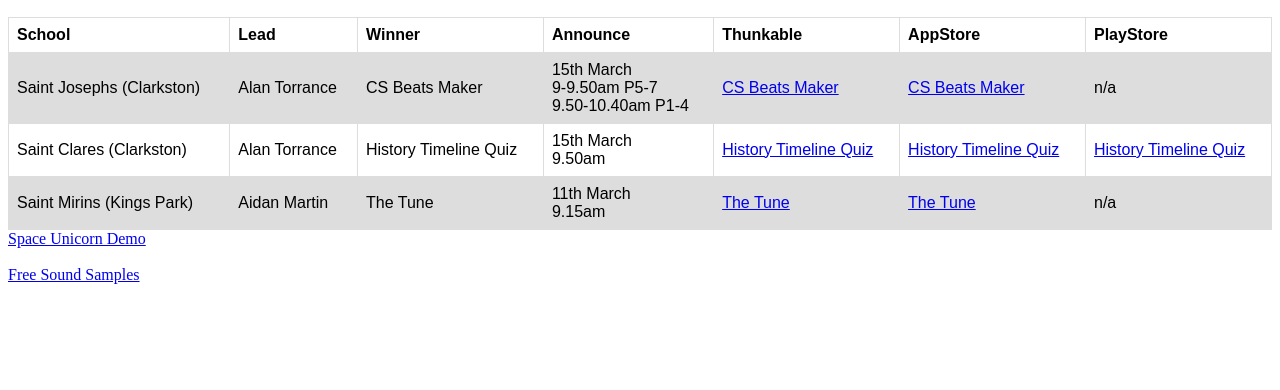
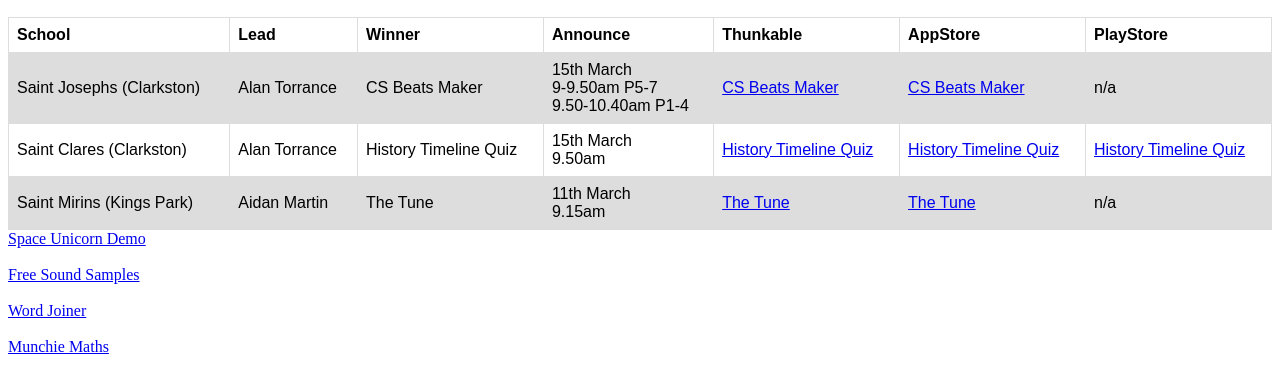
Before and after one commit to torranca/makeithappen, a plain HTML site: page docs/secret_winners.html in a window 1280 px wide. Shown: the part 110-500 px from the top of the page. Drawn offline with Linux system fonts and the light colour scheme.

Commit message:
Update secret_winners.html

```diff
--- a/docs/secret_winners.html
+++ b/docs/secret_winners.html
@@ -67,5 +67,12 @@
   <br/>
   <br/>
   <a href="http://wiki.laptop.org/go/Sound_samples">Free Sound Samples</a>
+  <br/>
+  <br/>
+  <a href="https://x.thunkable.com/copy/19524f9189710a983fc627519fe88422">Word Joiner</a>
+  <br/>
+  <br/>
+  <a href="https://x.thunkable.com/copy/f559a3df0f1e09ace9cd5434727896bb">Munchie Maths</a>
+
 </body>
 </html>
```
